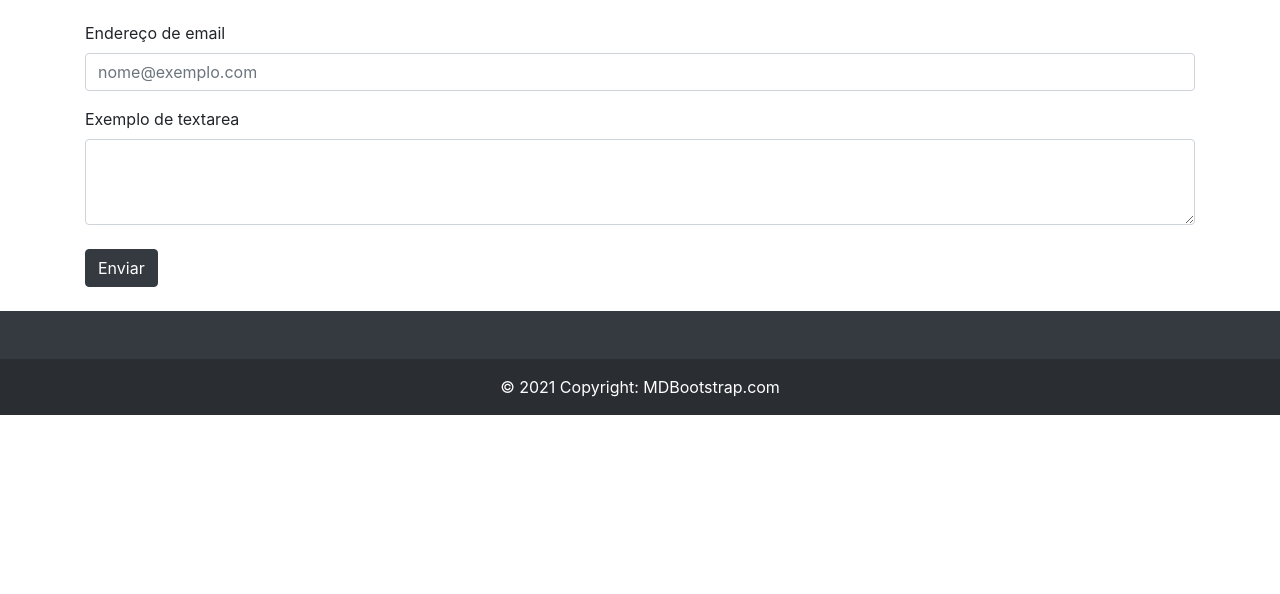
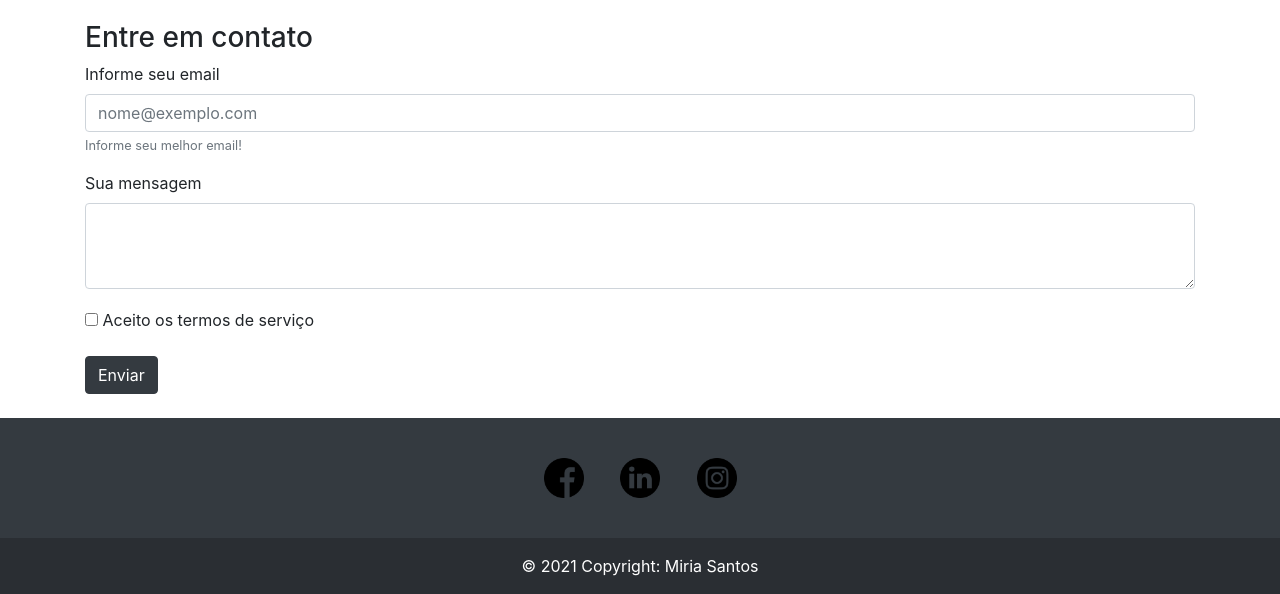
Before and after one commit to MiiSantos/Landing-Page-em-Bootstrap, a plain HTML site: page index.html in a window 1280 px wide. Shown: the part 1933-2527 px from the top of the page. Before the commit the page ends 2348 px from the top, so only its background shows below. Drawn offline with nearby package versions, Linux system fonts and the light colour scheme.

Commit message:
Algumas modificações

```diff
--- a/index.html
+++ b/index.html
@@ -147,13 +147,21 @@
 
       <form>
         <div class="form-group mt-4">
-          <label for="exampleFormControlInput1">Endereço de email</label>
+          <h3>Entre em contato</h3>
+          <label for="exampleFormControlInput1">Informe seu email</label>
           <input type="email" class="form-control" id="exampleFormControlInput1" placeholder="nome@exemplo.com">
+          <small class="form-text text-muted">
+            Informe seu melhor email!
+          </small>
         </div>
         <div class="form-group">
-          <label for="exampleFormControlTextarea1">Exemplo de textarea</label>
+          <label for="exampleFormControlTextarea1">Sua mensagem</label>
           <textarea class="form-control" id="exampleFormControlTextarea1" rows="3"></textarea>
-          <button type="button" class="btn btn-dark mt-4">Enviar</button>
+          <input type="checkbox" class="mt-4">
+          <label for="accept-terms" class="form-check-label"> Aceito os termos de serviço</label>
+          <div>
+            <button type="button" class="btn btn-dark mt-4">Enviar</button>
+          </div>
         </div>
       </form>
     </div>
@@ -162,7 +170,9 @@
     <footer class="bg-dark text-center text-white mt-4">
       <!-- Grid container -->
       <div class="container p-4">
-
+        <img src="assets/img/png/001-facebook.png" class="m-3" style="width: 40px;" alt="">
+        <img src="assets/img/png/010-linkedin.png" class="m-3" style="width: 40px;" alt="">
+        <img src="assets/img/png/011-instagram.png" class="m-3" style="width: 40px;" alt="">
       </div>
       <!-- Grid container -->
 
@@ -170,7 +180,7 @@
       <div class="text-center p-3" style="background-color: rgba(0, 0, 0, 0.2)">
         © 2021 Copyright:
         <a class="text-white" href="https://mdbootstrap.com/"
-          >MDBootstrap.com</a
+          >Miria Santos</a
         >
       </div>
       <!-- Copyright -->
```
